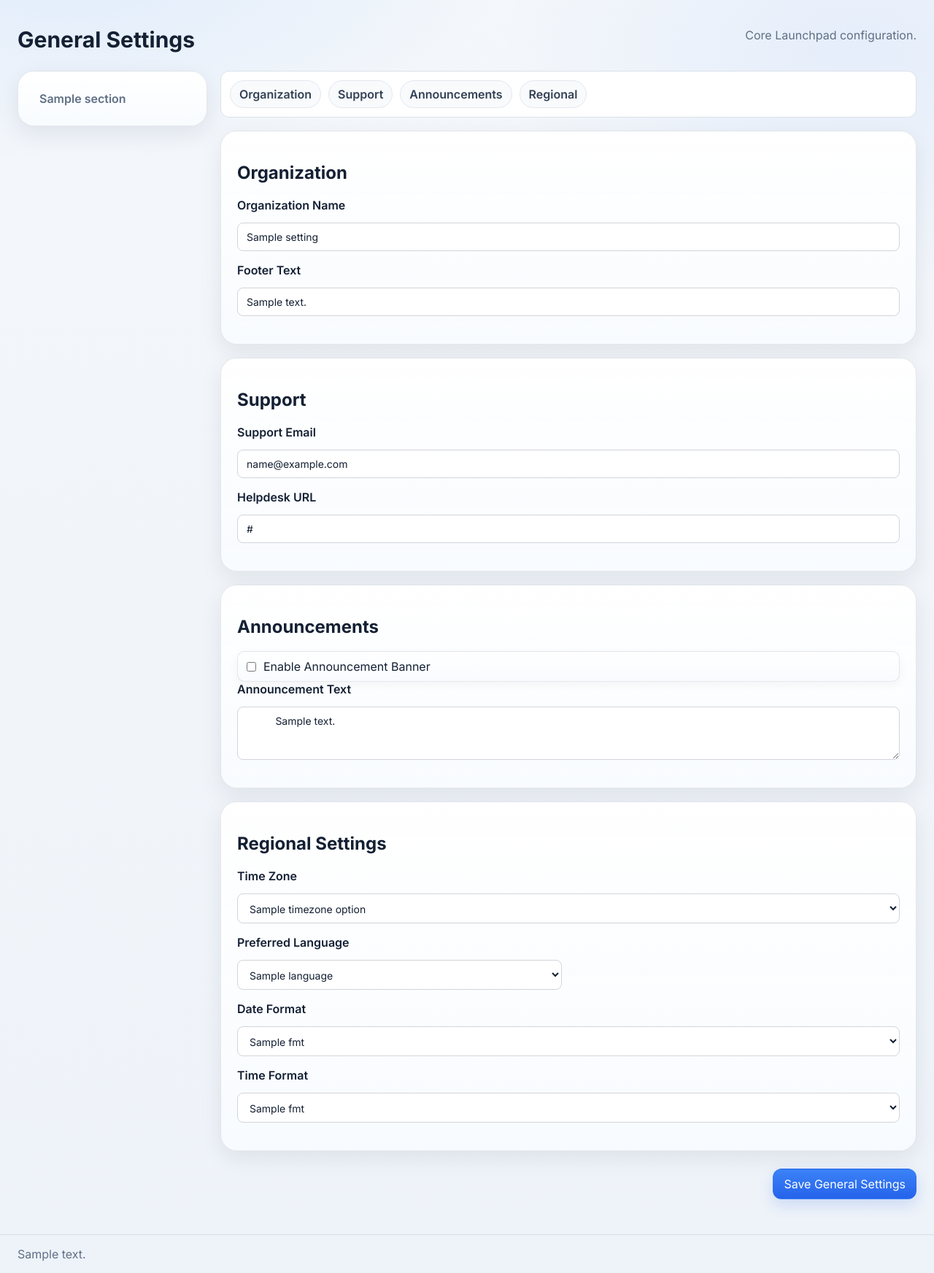
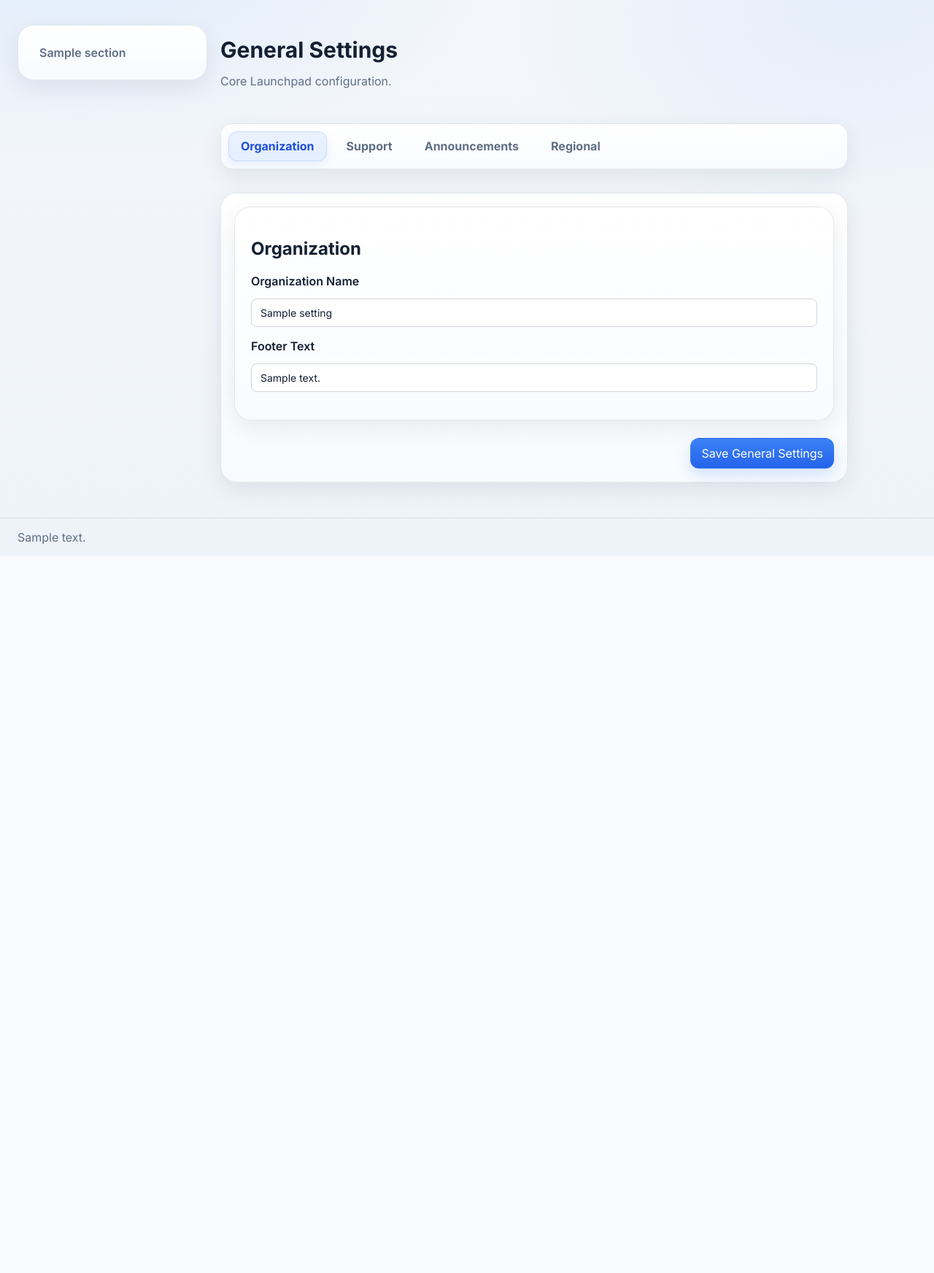
Before and after one commit to bj-pullman/launchpad-core, a Python web app: template apps/launchpad_ui/templates/launchpad_ui/settings/general.html in a window 1280 px wide. Shown: the part 77-1821 px from the top of the page at 73% size. After the commit the page ends 823 px from the top, so only its background shows below. Run offline with Jinja, Linux system fonts and the light colour scheme; the template is opened without the code that fills it: most values are stand-ins (such as "Sample title", 1, 10 or a date in 2020).

Commit message:
Fixed General Settings Tabs

```diff
--- a/apps/launchpad_ui/templates/launchpad_ui/settings/general.html
+++ b/apps/launchpad_ui/templates/launchpad_ui/settings/general.html
@@ -1,29 +1,47 @@
 <!-- general.html -->
 
-{% extends "launchpad_ui/base.html" %} {% block extra_css %}
+{% extends "launchpad_ui/base.html" %}
+
+{% block title %}General Settings - Launchpad{% endblock %}
+
+{% block extra_css %}
 <link
   rel="stylesheet"
   href="{{ url_for('launchpad_ui.static', filename='launchpad_ui/settings.css') }}"
 />
-{% endblock %} {% block content %}
-<div class="page-header">
-  <h1>General Settings</h1>
-  <p class="page-subtitle">Core Launchpad configuration.</p>
-</div>
+{% endblock %}
 
+{% block content %}
 <div class="settings-layout">
   {% include "launchpad_ui/settings/_sidebar.html" %}
 
-  <section class="settings-content">
-    <nav class="settings-subnav">
-      <a href="#organization">Organization</a>
-      <a href="#support">Support</a>
-      <a href="#announcements">Announcements</a>
-      <a href="#regional">Regional</a>
-    </nav>
+  <div class="settings-main settings-main-narrow">
+    <div class="page-header">
+      <div>
+        <h1>General Settings</h1>
+        <p class="muted">Core Launchpad configuration.</p>
+      </div>
+    </div>
 
+    <div class="settings-tabs">
+      <button type="button" class="settings-tab active" data-tab="organization">
+        Organization
+      </button>
+      <button type="button" class="settings-tab" data-tab="support">
+        Support
+      </button>
+      <button type="button" class="settings-tab" data-tab="announcements">
+        Announcements
+      </button>
+      <button type="button" class="settings-tab" data-tab="regional">
+        Regional
+      </button>
+    </div>
+
+    <div class="content-card">
       <form method="post" class="settings-form">
-      <div class="card settings-section-card" id="organization">
+        <div class="settings-tab-panel active" data-panel="organization">
+          <div class="card" style="min-height: 0;">
             <h2>Organization</h2>
 
             <div class="form-field">
@@ -32,7 +50,7 @@
                 type="text"
                 id="organization_name"
                 name="organization_name"
-            value="{{ settings.organization_name }}"
+                value="{{ settings.organization_name or '' }}"
               />
             </div>
 
@@ -42,13 +60,15 @@
                 type="text"
                 id="footer_text"
                 name="footer_text"
-            value="{{ settings.footer_text }}"
+                value="{{ settings.footer_text or '' }}"
                 placeholder="Sheridan School District • Internal Tech Ops"
               />
             </div>
           </div>
+        </div>
 
-      <div class="card settings-section-card" id="support">
+        <div class="settings-tab-panel" data-panel="support">
+          <div class="card" style="min-height: 0;">
             <h2>Support</h2>
 
             <div class="form-field">
@@ -57,7 +77,7 @@
                 type="email"
                 id="support_email"
                 name="support_email"
-            value="{{ settings.support_email }}"
+                value="{{ settings.support_email or '' }}"
               />
             </div>
 
@@ -67,12 +87,14 @@
                 type="text"
                 id="helpdesk_url"
                 name="helpdesk_url"
-            value="{{ settings.helpdesk_url }}"
+                value="{{ settings.helpdesk_url or '' }}"
               />
             </div>
           </div>
+        </div>
 
-      <div class="card settings-section-card" id="announcements">
+        <div class="settings-tab-panel" data-panel="announcements">
+          <div class="card" style="min-height: 0;">
             <h2>Announcements</h2>
 
             <label class="checkbox-card">
@@ -80,27 +102,27 @@
                 type="checkbox"
                 name="announcement_enabled"
                 value="1"
-            {%
-            if
-            settings.announcement_enabled
-            %}checked{%
-            endif
-            %}
+                {% if settings.announcement_enabled %}checked{% endif %}
               />
               <span>Enable Announcement Banner</span>
             </label>
 
-        <div class="form-field">
+            <div class="form-field" style="margin-top: 16px;">
               <label for="announcement_text">Announcement Text</label>
-          <textarea id="announcement_text" name="announcement_text" rows="3">
-          {{ settings.announcement_text }}</textarea
-          >
+              <textarea
+                id="announcement_text"
+                name="announcement_text"
+                rows="3"
+              >{{ settings.announcement_text or '' }}</textarea>
+            </div>
           </div>
         </div>
 
-      <div class="card settings-section-card" id="regional">
+        <div class="settings-tab-panel" data-panel="regional">
+          <div class="card" style="min-height: 0;">
             <h2>Regional Settings</h2>
 
+            <div class="form-grid-equal">
               <div class="form-field">
                 <label for="timezone">Time Zone</label>
                 <select id="timezone" name="timezone">
@@ -115,7 +137,6 @@
                 </select>
               </div>
 
-          <div class="form-grid-equal">
               <div class="form-field">
                 <label for="language">Preferred Language</label>
                 <select id="language" name="language">
@@ -131,6 +152,7 @@
               </div>
             </div>
 
+            <div class="form-grid-equal">
               <div class="form-field">
                 <label for="date_format">Date Format</label>
                 <select id="date_format" name="date_format">
@@ -159,6 +181,8 @@
                 </select>
               </div>
             </div>
+          </div>
+        </div>
 
         <div class="form-actions">
           <button type="submit" class="btn btn-primary">
@@ -166,6 +190,11 @@
           </button>
         </div>
       </form>
-  </section>
+    </div>
+  </div>
 </div>
 {% endblock %}
+
+{% block extra_js %}
+<script src="{{ url_for('launchpad_ui.static', filename='launchpad_ui/settings.js') }}"></script>
+{% endblock %}
```
Lines whose indentation alone changed are shown as unchanged.
